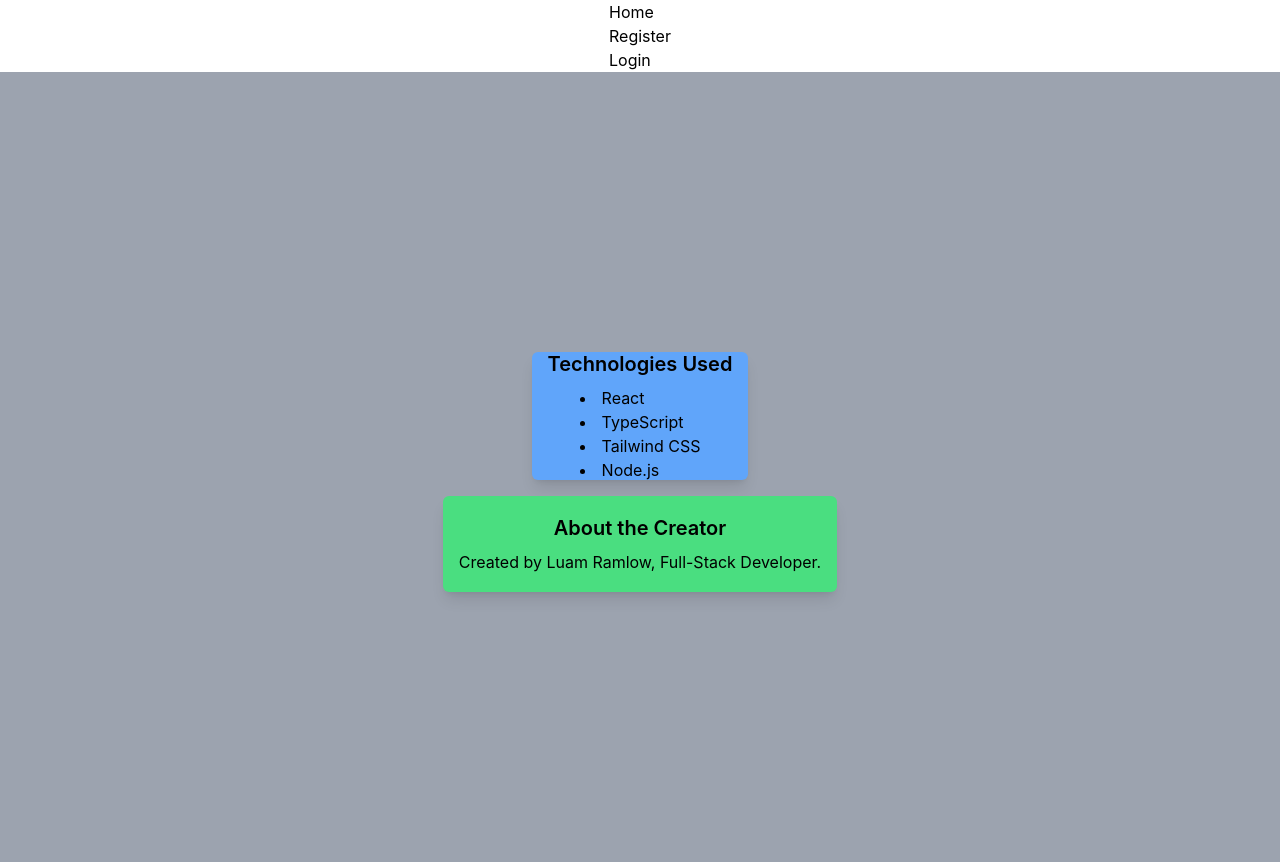
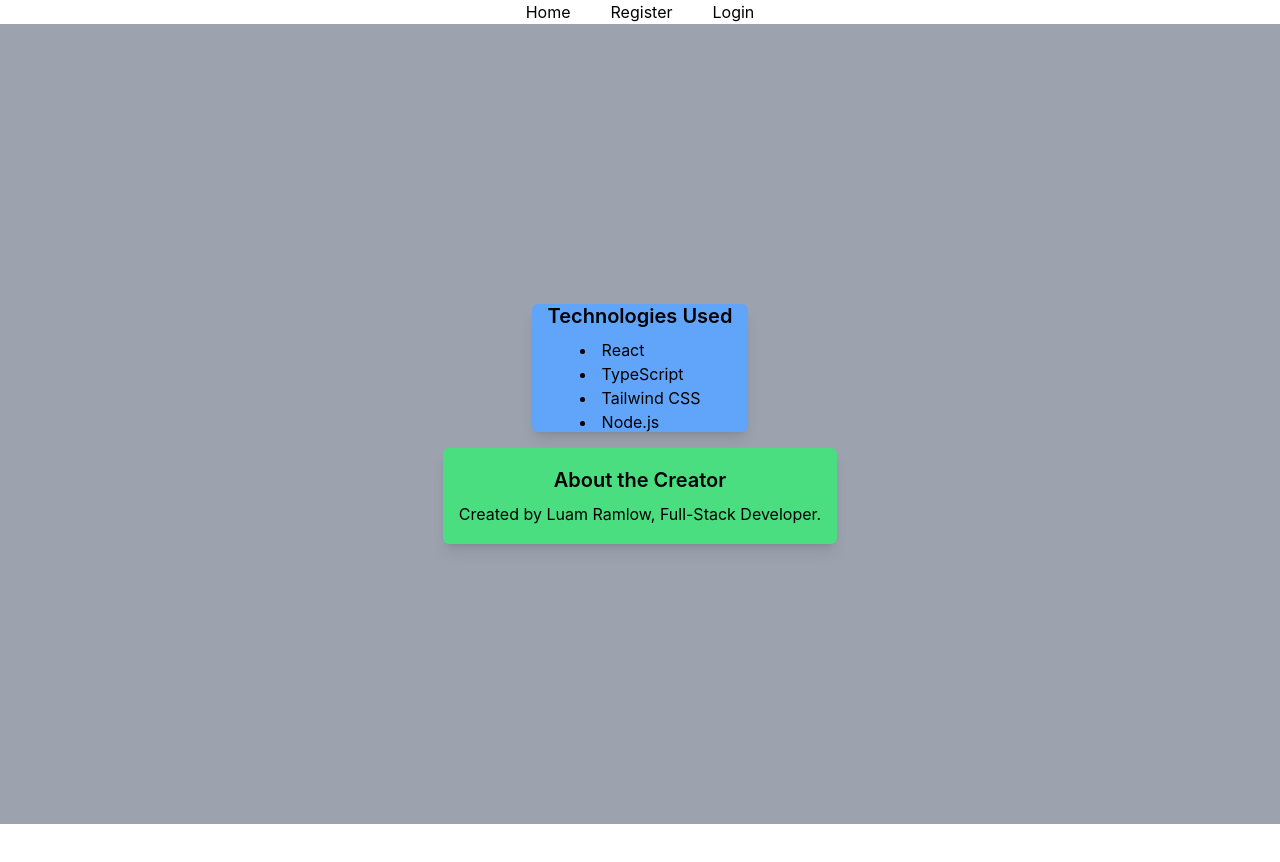
Before and after one commit to ramlow07/Cleaners-app, a React (Create React App) app in the folder frontend/my-app/: page /home in a window 1280 px wide. Shown: the top 862 px of the page. After the commit the page ends 824 px from the top, so only its background shows below. Built offline with nearby package versions, Linux system fonts and the light colour scheme.

Commit message:
fix: adjusting navbar buttons size

```diff
--- a/frontend/my-app/src/App.tsx
+++ b/frontend/my-app/src/App.tsx
@@ -9,9 +9,9 @@
 function App() {
   return (
     <Router>
-      <div className="navbar flex flex-row justify-center align-center">
-        <nav className="flex space-y-4">
-          <ul>
+      <div className="navbar flex flex-row justify-center items-center">
+        <nav>
+          <ul className="flex space-x-10">
             <li>
               <Link to="/home">Home</Link>
             </li>
```
